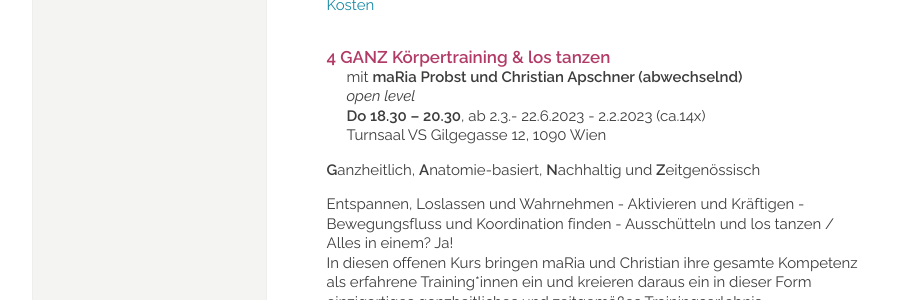
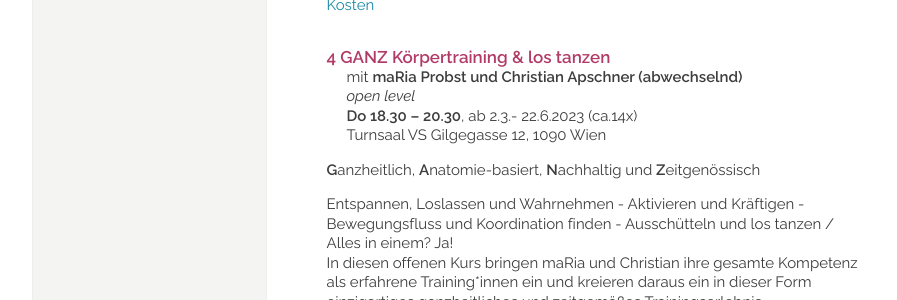
Before and after one commit to manulari/rollingpointat, a Jekyll site: the page built from _pages_de/kurse.md, in a window 1280 px wide and 900 px high, scrolled down 2512 px. Shown: the part 153-453 px from the top of the window, without its empty margins (152-1049 px from the left). Built offline with Jekyll 4.4.1, drawn with Linux system fonts in a browser that asks for light colours; comment, search, counter and statistics services are not loaded.

Commit message:
Update page (de) “kurse”

```diff
--- a/_pages_de/kurse.md
+++ b/_pages_de/kurse.md
@@ -35,15 +35,10 @@ Zeitgenössischem Tanz. Du kannst deine innewohnende körperliche Unmittelbarkei
 Organen besser verstehen lernen. Spezifische Techniken aus dem zeitgenössischen Tanz
 helfen dir, deinen Körper bewusster einzusetzen und zu koordinieren. Vom Spüren, Berühren und Bewegen bereichert, improvisieren wir innerhalb vielfältiger Spielformen miteinander und probieren die eine oder andere Bewegungssequenz.
 
-
 Statement Kursteilnehmerin: „Das Kurserlebnis ist vielfältig, befreit gelacht habe ich jedes
 mal.“
 
 Teilnahmeempfehlung: Tanzfreudige mit Lust an Bewegungsausdruck und -forschung. An Kontaktimprovisations-Elementen mit geringer Gewichtsübertragung und an Berührung für Bewegungsentwicklung Interessierte. Menschen, die sich selbst und ihren Körper besser kennen lernen wollen. Eine kontinuierliche Teilnahme ist von Vorteil und daher sehr erwünscht.
-
-
-
-
 
 [Kosten](#kosten)
 
@@ -97,7 +92,7 @@ Die auch für Hinzukommende offene Jam im Anschluss an das Training lädt zum fr
 
 mit **maRia Probst und Christian Apschner (abwechselnd)**\
 *open level*\
-**Do 18.30 – 20.30**, ab 2.3.- 22.6.2023 - 2.2.2023 (ca.14x)\
+**Do 18.30 – 20.30**, ab 2.3.- 22.6.2023 (ca.14x)\
 Turnsaal VS Gilgegasse 12, 1090 Wien
 
 **G**anzheitlich, **A**natomie-basiert, **N**achhaltig und **Z**eitgenössisch
```
